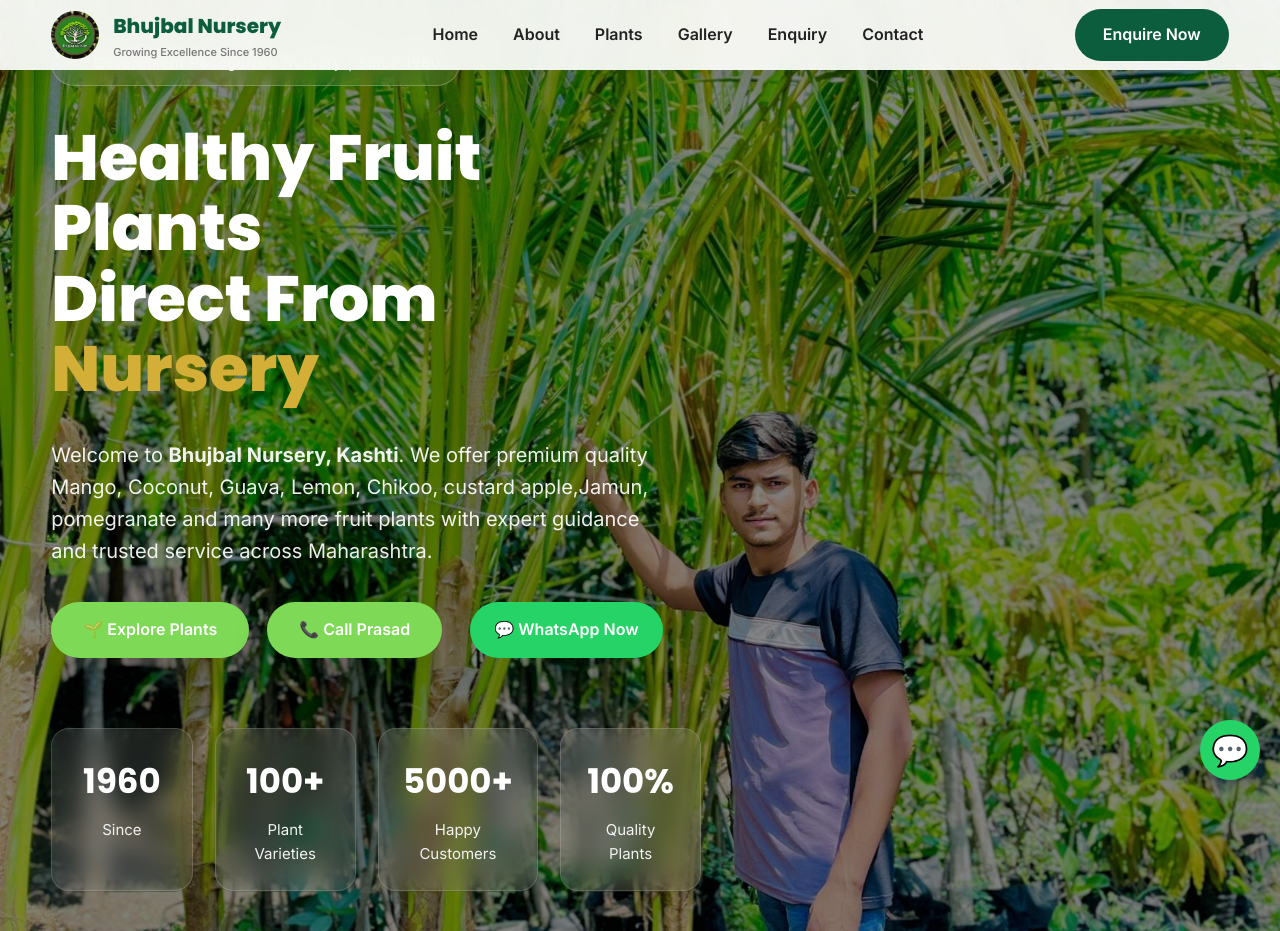
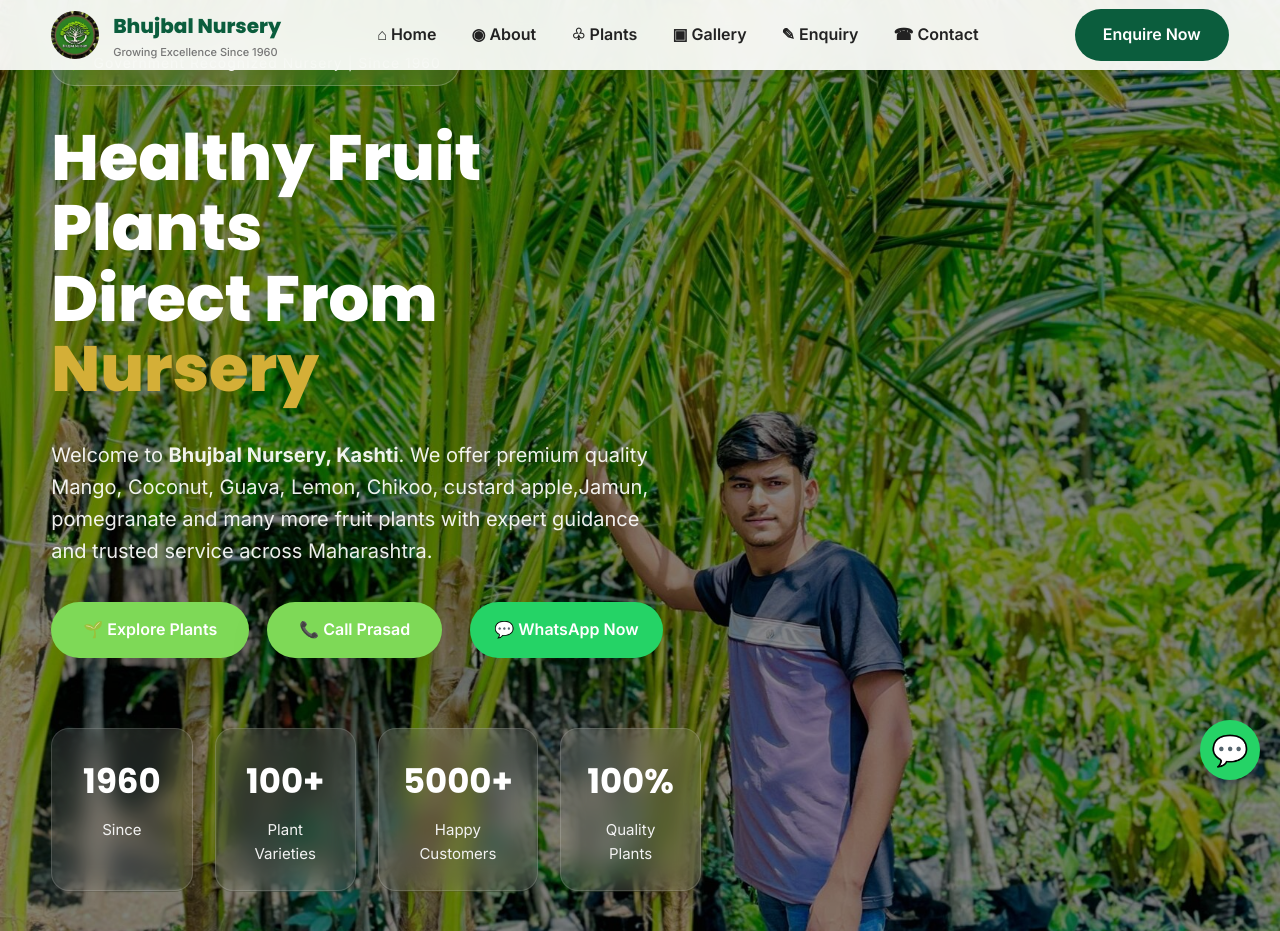
Before and after one commit to prasadbhujbal310-web/bhujbalnursery.github.io, a plain HTML site: page index.html in a window 1280 px wide. Shown: the top 931 px of the page. Drawn offline with Linux system fonts and the light colour scheme; a script that the page names is missing.

Commit message:
Update index.html

```diff
--- a/index.html
+++ b/index.html
@@ -1441,18 +1441,12 @@ line-height: 1;
 
 <ul>
 
-<li><a href="#home">Home</a></li>
-
-<li><a href="#about">About</a></li>
-
-<li><a href="#plants">Plants</a></li>
-
-<li><a href="#gallery">Gallery</a></li>
-
-<li><a href="#enquiry">Enquiry</a></li>
-
-<li><a href="#contact">Contact</a></li>
-
+<li><a href="#home">⌂ Home</a></li>
+<li><a href="#about">◉ About</a></li>
+<li><a href="#plants">♧ Plants</a></li>
+<li><a href="#gallery">▣ Gallery</a></li>
+<li><a href="#enquiry">✎ Enquiry</a></li>
+<li><a href="#contact">☎ Contact</a></li>
 </ul>
 
 </nav>
```
